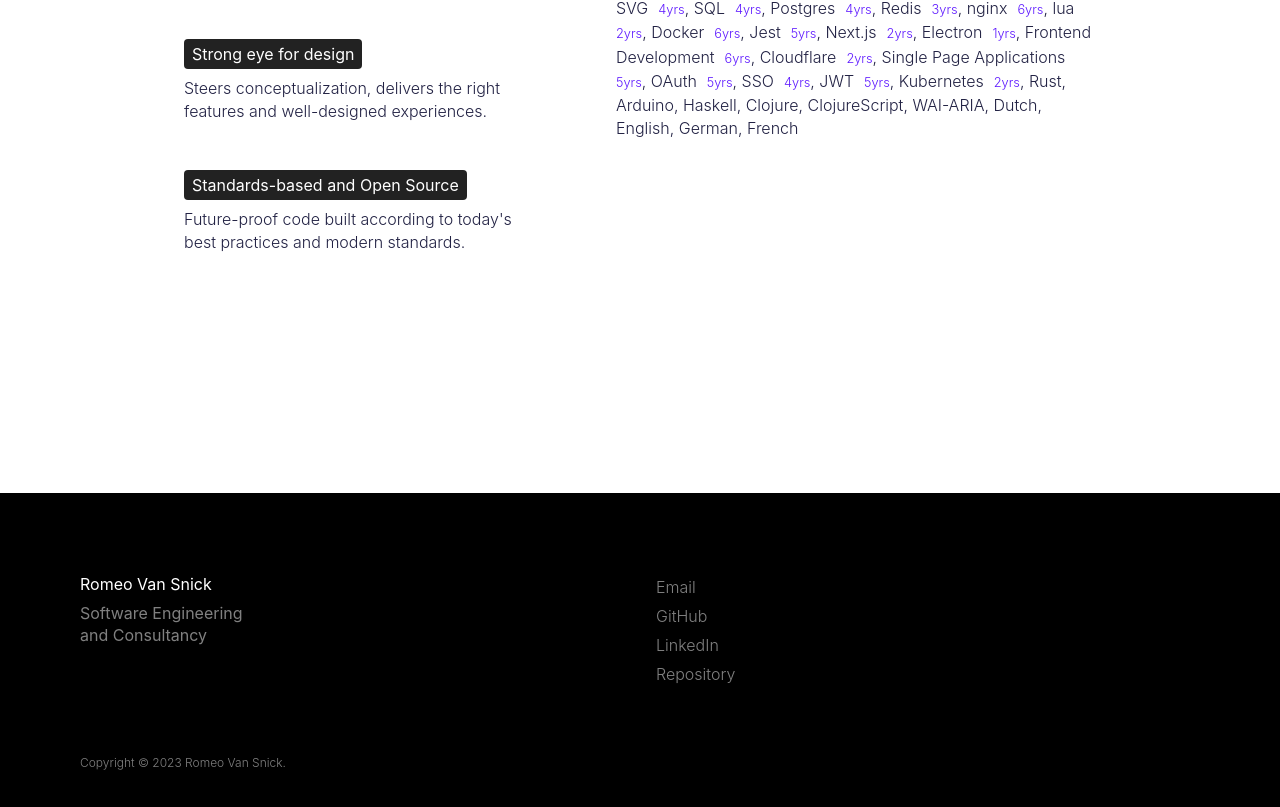
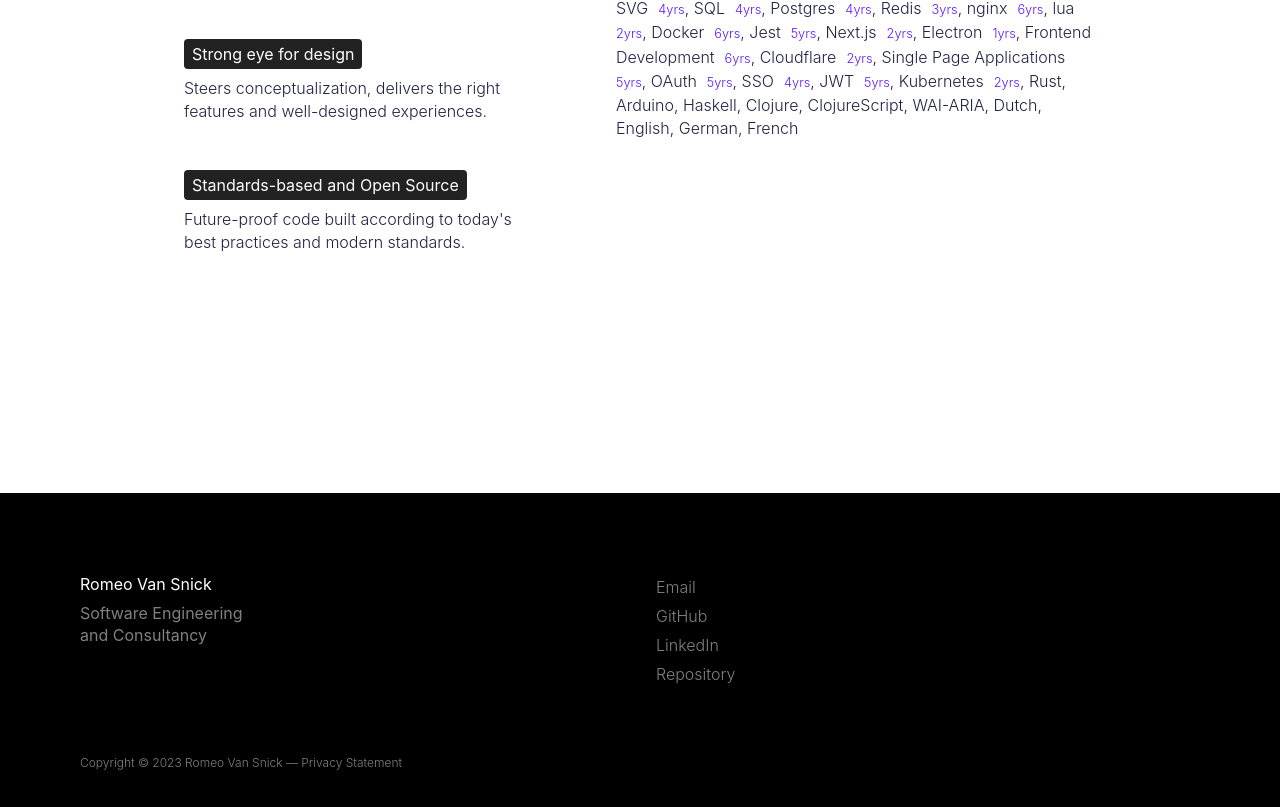
Before and after one commit to romeovansnick/romeovansnick.net, a Next.js app: page / in a window 1280 px wide. Shown: the part 822-1629 px from the top of the page. Built offline with nearby package versions, Linux system fonts and the light colour scheme.

Commit message:
Add link to privacy statement

```diff
--- a/components/footer/index.tsx
+++ b/components/footer/index.tsx
@@ -1,3 +1,4 @@
+import Link from "next/link"
 import css from "./styles.module.css"
 
 const github = "https://github.com/romeovs"
@@ -39,7 +40,9 @@ export function Footer() {
 					</ul>
 				</nav>
 			</div>
-			<div className={css.foot}>Copyright &copy; 2023 Romeo Van Snick.</div>
+			<div className={css.foot}>
+				Copyright &copy; 2023 Romeo Van Snick &mdash; <Link href="/privacy-statement">Privacy Statement</Link>
+			</div>
 		</footer>
 	)
 }
```
